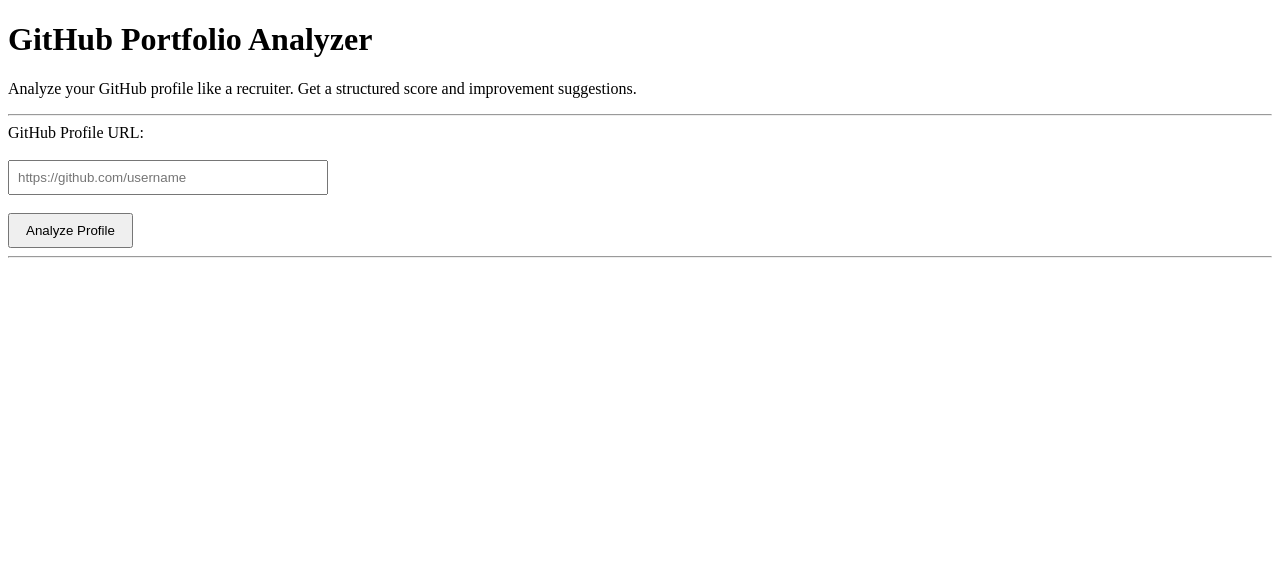
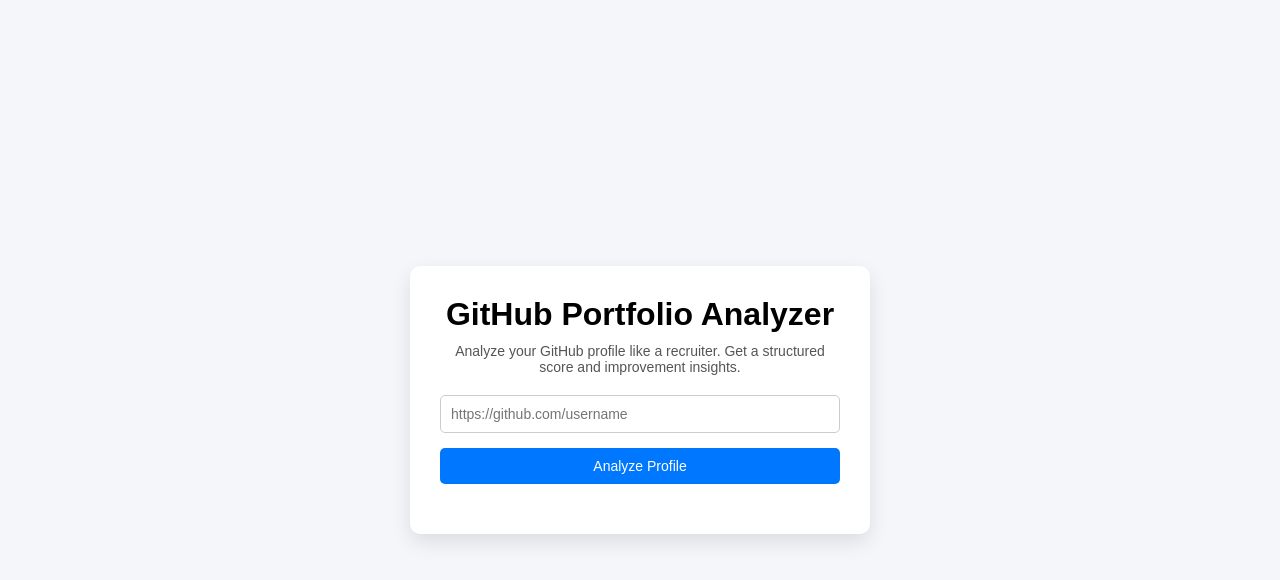
Before and after one commit to Ashwini-SR/github-portfolio-analyzer, a website: page index.html in a window 1280 px wide. Drawn offline with Linux system fonts and the light colour scheme.

Commit message:
Added professional CSS styling and improved UI layout.

```diff
--- a/index.html
+++ b/index.html
@@ -4,44 +4,36 @@
     <meta charset="UTF-8">
     <title>GitHub Portfolio Analyzer</title>
     <meta name="viewport" content="width=device-width, initial-scale=1.0">
+    <link rel="stylesheet" href="style.css">
 </head>
 
 <body>
 
-    <div>
+   <body>
+
+    <div class="container">
+        <div class="card">
             <h1>GitHub Portfolio Analyzer</h1>
-        <p>Analyze your GitHub profile like a recruiter. Get a structured score and improvement suggestions.</p>
-
-        <hr>
+            <p class="subtitle">
+                Analyze your GitHub profile like a recruiter.
+                Get a structured score and improvement insights.
+            </p>
 
             <form id="githubForm">
-
-            <label for="githubUrl">GitHub Profile URL:</label><br><br>
-
                 <input
                     type="url"
                     id="githubUrl"
-                name="githubUrl"
                     placeholder="https://github.com/username"
                     required
-                style="width: 300px; padding: 8px;"
                 >
-
-            <br><br>
-
-            <button type="submit" style="padding: 8px 16px;">
-                Analyze Profile
-            </button>
-
+                <button type="submit">Analyze Profile</button>
             </form>
 
-        <hr>
-
-        <div id="result">
-            <!-- Analysis results will appear here in future -->
+            <div id="result"></div>
         </div>
-
     </div>
 
 </body>
+
+</body>
 </html>
--- /dev/null
+++ b/style.css
@@ -0,0 +1,75 @@
+* {
+    margin: 0;
+    padding: 0;
+    box-sizing: border-box;
+    font-family: Arial, Helvetica, sans-serif;
+}
+
+body {
+    background-color: #f4f6f9;
+    height: 100vh;
+    display: flex;
+    justify-content: center;
+    align-items: center;
+}
+
+.container {
+    width: 100%;
+    max-width: 500px;
+    padding: 20px;
+}
+
+.card {
+    background-color: white;
+    padding: 30px;
+    border-radius: 10px;
+    box-shadow: 0 8px 20px rgba(0, 0, 0, 0.1);
+    text-align: center;
+}
+
+h1 {
+    margin-bottom: 10px;
+}
+
+.subtitle {
+    font-size: 14px;
+    color: #555;
+    margin-bottom: 20px;
+}
+
+form {
+    display: flex;
+    flex-direction: column;
+    gap: 15px;
+}
+
+input {
+    padding: 10px;
+    border-radius: 5px;
+    border: 1px solid #ccc;
+    font-size: 14px;
+}
+
+input:focus {
+    outline: none;
+    border-color: #0077ff;
+}
+
+button {
+    padding: 10px;
+    border-radius: 5px;
+    border: none;
+    background-color: #0077ff;
+    color: white;
+    font-size: 14px;
+    cursor: pointer;
+    transition: 0.3s ease;
+}
+
+button:hover {
+    background-color: #005fcc;
+}
+
+#result {
+    margin-top: 20px;
+}
```
Lines whose indentation alone changed are shown as unchanged.
